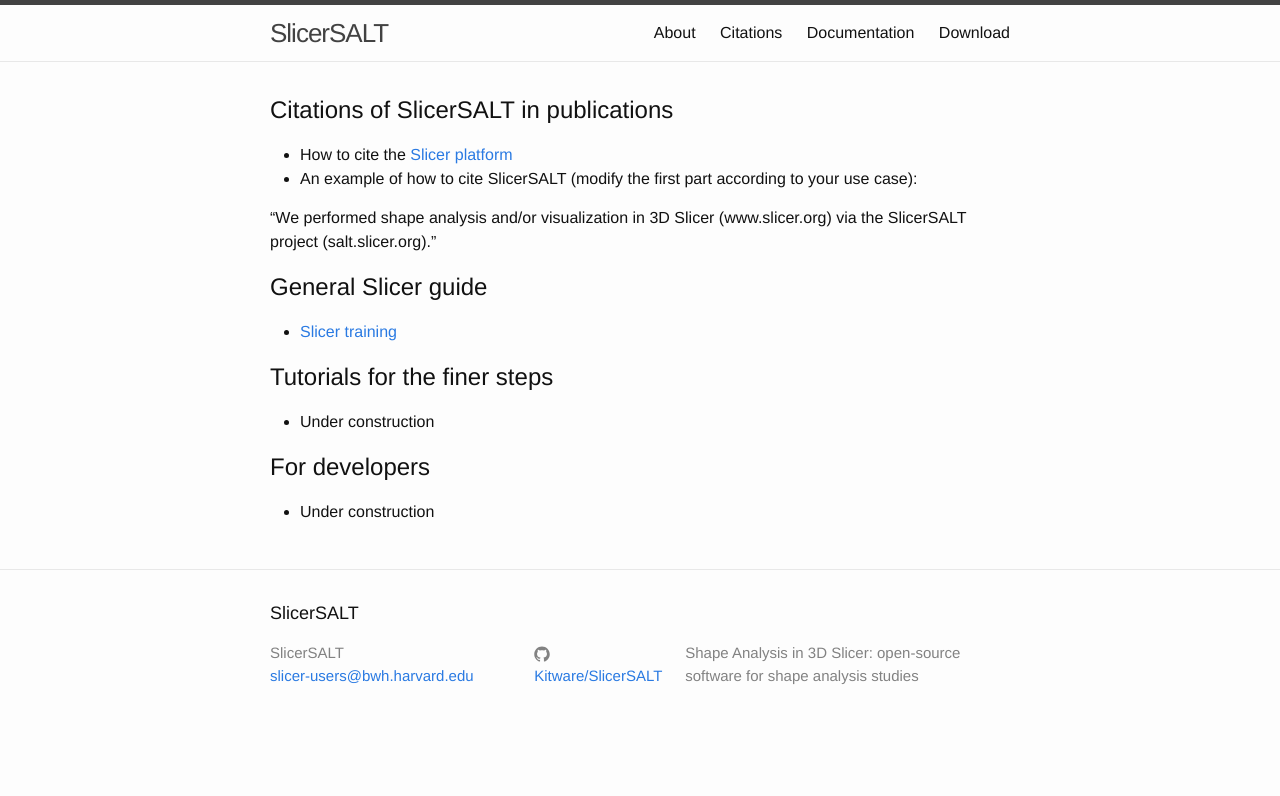
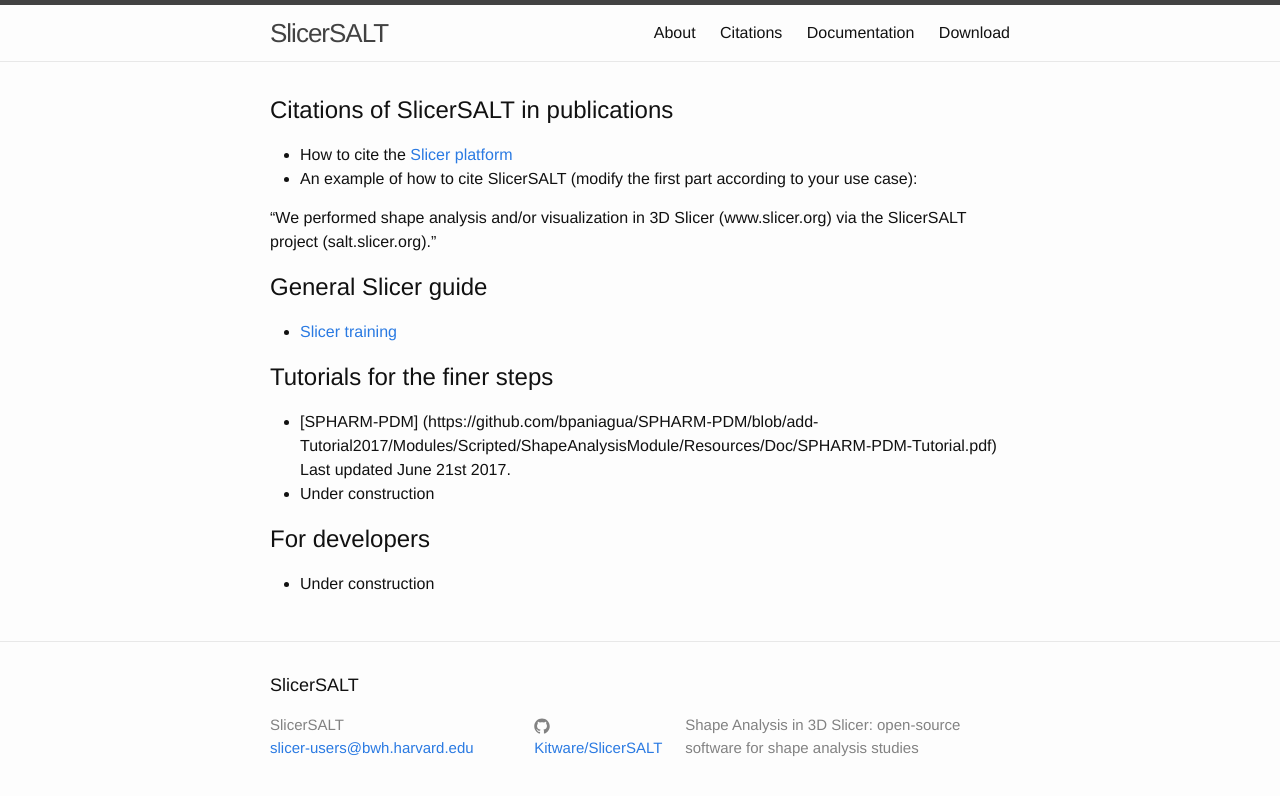
Before and after one commit to slicersalt/slicersalt.github.io, a Jekyll site: the page built from docs/index.md, in a window 1280 px wide. Shown: the top 796 px of the page. Built offline with Jekyll 4.4.1, drawn with Linux system fonts in a browser that asks for light colours.

Commit message:
ENH: Add SPHARM-PDM tutorial link

```diff
--- a/docs/index.md
+++ b/docs/index.md
@@ -18,6 +18,7 @@
 
 Tutorials for the finer steps
 ---------------------
+* [SPHARM-PDM] (https://github.com/bpaniagua/SPHARM-PDM/blob/add-Tutorial2017/Modules/Scripted/ShapeAnalysisModule/Resources/Doc/SPHARM-PDM-Tutorial.pdf) Last updated June 21st 2017.
 * Under construction
 
 For developers
```
